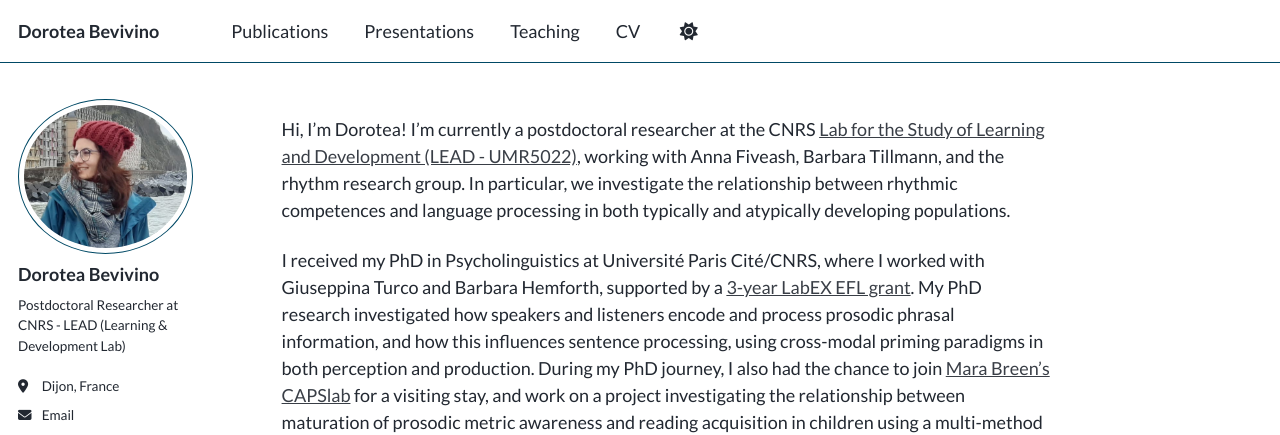
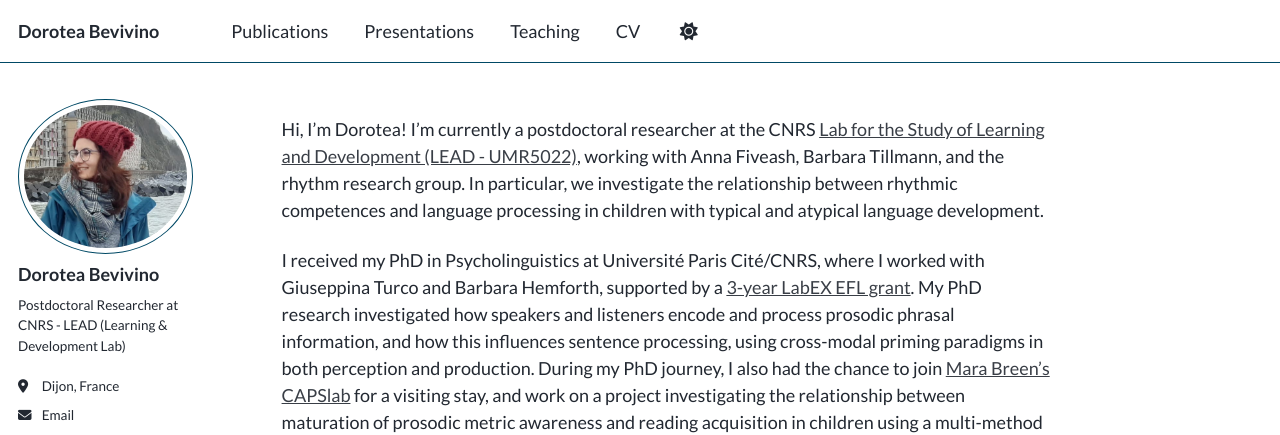
Before and after one commit to dbevivino/dbevivino.github.io, a Jekyll site: the page built from _pages/about.md, in a window 1280 px wide and 900 px high. Shown: the top 435 px of the window. Built offline with Jekyll 4.4.1, drawn with Linux system fonts in a browser that asks for light colours; some web fonts are replaced; a script that is not in the unit is left out.

Commit message:
bio update

```diff
--- a/_pages/about.md
+++ b/_pages/about.md
@@ -7,7 +7,7 @@ redirect_from:
   - /about.html
 ---
 
-Hi, I’m Dorotea! I'm currently a postdoctoral researcher at the CNRS [Lab for the Study of Learning and Development (LEAD - UMR5022)](https://lead.ube.fr/){:target="_blank" rel="noopener noreferrer"}, working with Anna Fiveash, Barbara Tillmann, and the rhythm research group. In particular, we investigate the relationship between rhythmic competences and language processing in both typically and atypically developing populations.
+Hi, I’m Dorotea! I'm currently a postdoctoral researcher at the CNRS [Lab for the Study of Learning and Development (LEAD - UMR5022)](https://lead.ube.fr/){:target="_blank" rel="noopener noreferrer"}, working with Anna Fiveash, Barbara Tillmann, and the rhythm research group. In particular, we investigate the relationship between rhythmic competences and language processing in children with typical and atypical language development.
 
 I received my PhD in Psycholinguistics at Université Paris Cité/CNRS, where I worked with Giuseppina Turco and Barbara Hemforth, supported by a [3-year LabEX EFL grant](https://www.labex-efl.fr/post/job-offer-phd-in-experimental-linguistics){:target="_blank" rel="noopener noreferrer"}.
 My PhD research investigated how speakers and listeners encode and process prosodic phrasal information, and how this influences sentence processing, using cross-modal priming paradigms in both perception and production.
```
